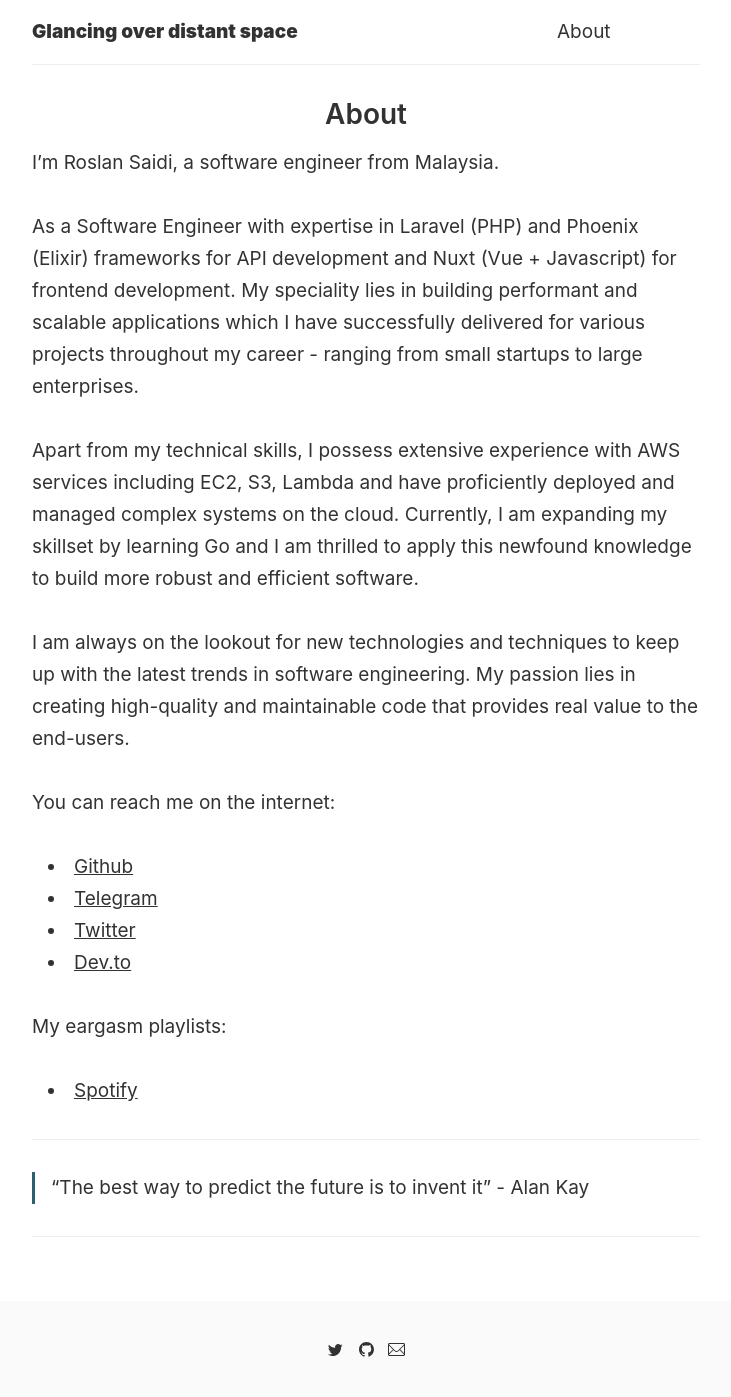
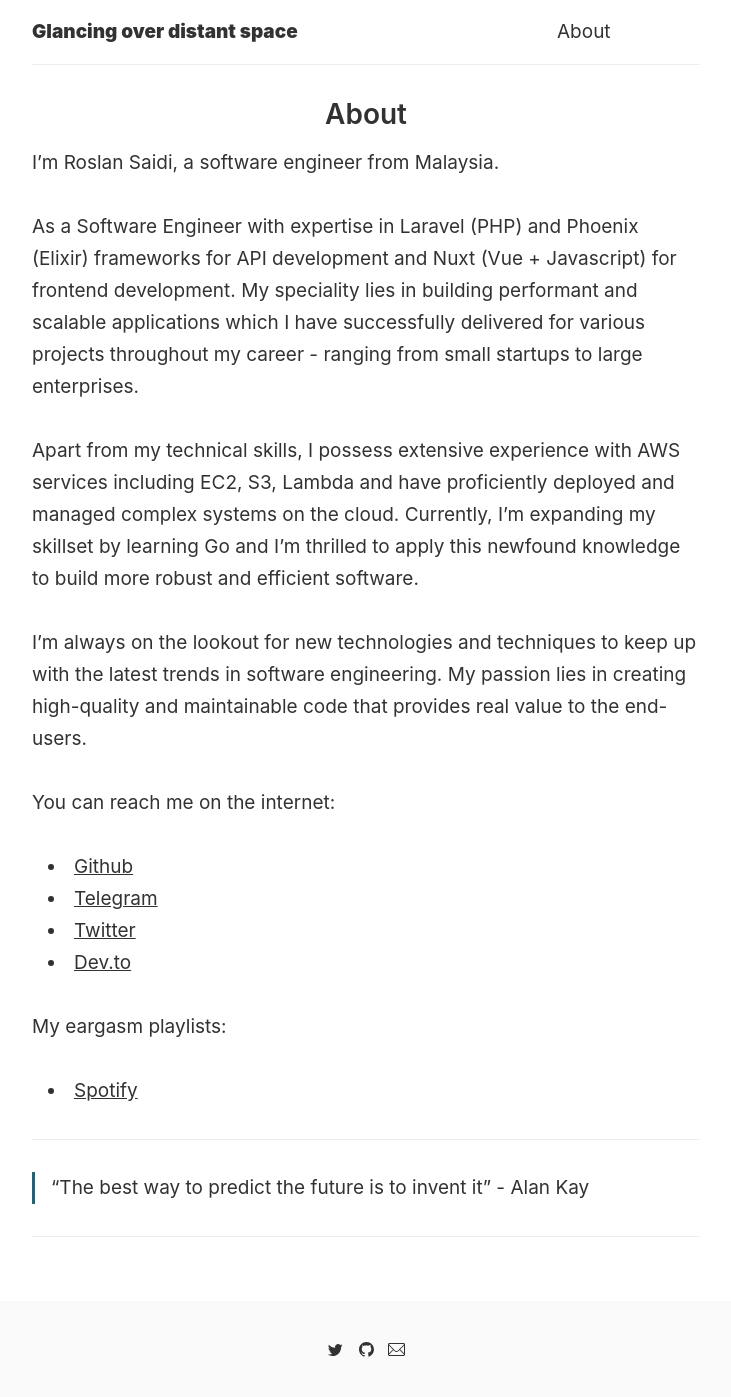
Before and after one commit to rootchips/chips.my, a Jekyll site: the page built from _pages/about.md, in a window 1280 px wide. Shown: the whole page, without its empty margins (274-1005 px from the left). Built offline with Jekyll 4.4.1, drawn with Linux system fonts in a browser that asks for light colours; comment, search, counter and statistics services are not loaded.

```diff
--- a/_pages/about.md
+++ b/_pages/about.md
@@ -7,9 +7,9 @@ I'm Roslan Saidi, a software engineer from Malaysia.
 
 As a Software Engineer with expertise in Laravel (PHP) and Phoenix (Elixir) frameworks for API development and Nuxt (Vue + Javascript) for frontend development. My speciality lies in building performant and scalable applications which I have successfully delivered for various projects throughout my career - ranging from small startups to large enterprises.
 
-Apart from my technical skills, I possess extensive experience with AWS services including EC2, S3, Lambda and have proficiently deployed and managed complex systems on the cloud. Currently, I am expanding my skillset by learning Go and I am thrilled to apply this newfound knowledge to build more robust and efficient software.
+Apart from my technical skills, I possess extensive experience with AWS services including EC2, S3, Lambda and have proficiently deployed and managed complex systems on the cloud. Currently, I'm expanding my skillset by learning Go and I'm thrilled to apply this newfound knowledge to build more robust and efficient software.
 
-I am always on the lookout for new technologies and techniques to keep up with the latest trends in software engineering. My passion lies in creating high-quality and maintainable code that provides real value to the end-users.
+I'm always on the lookout for new technologies and techniques to keep up with the latest trends in software engineering. My passion lies in creating high-quality and maintainable code that provides real value to the end-users.
 
 You can reach me on the internet:
 * [Github](https://github.com/rootchips)
```
